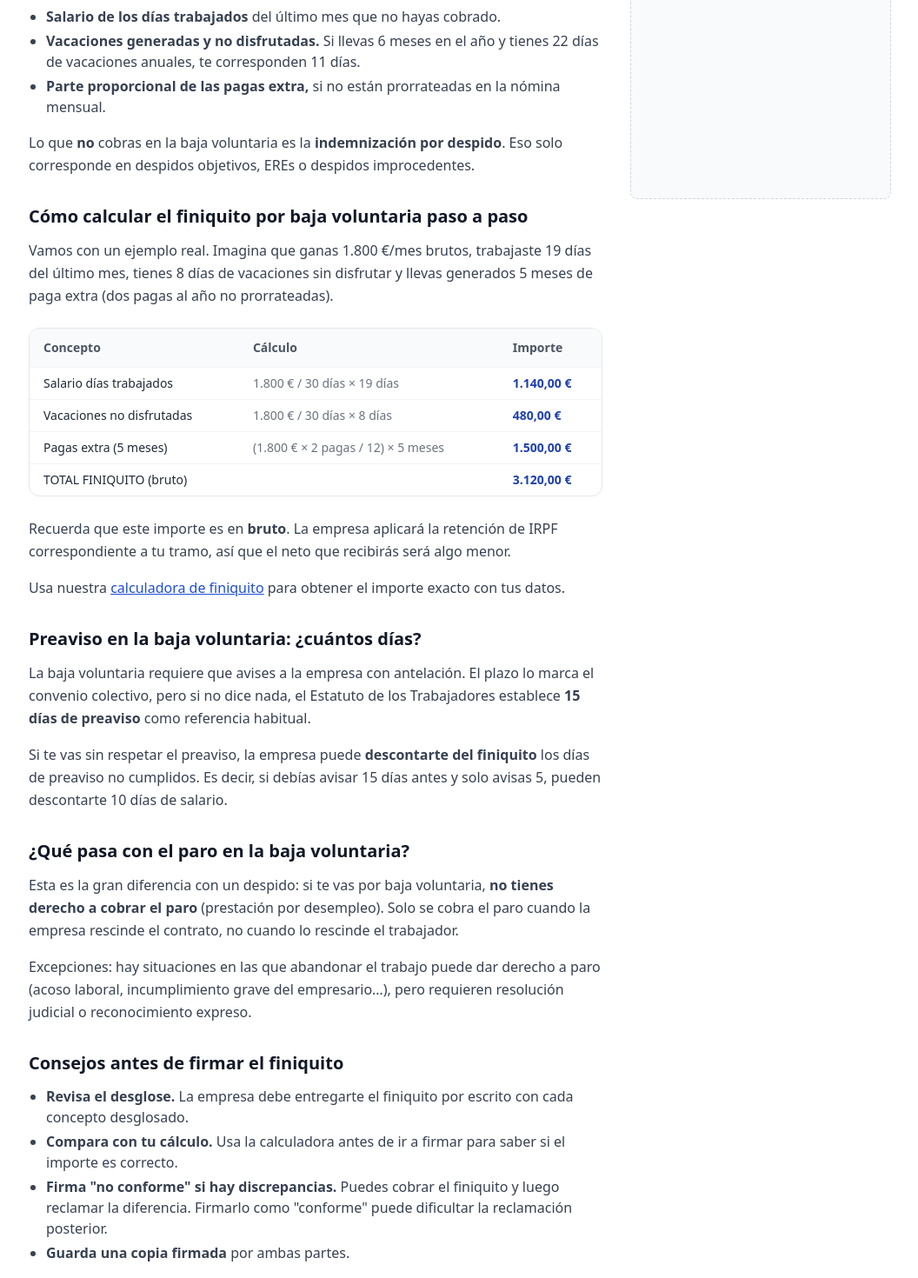
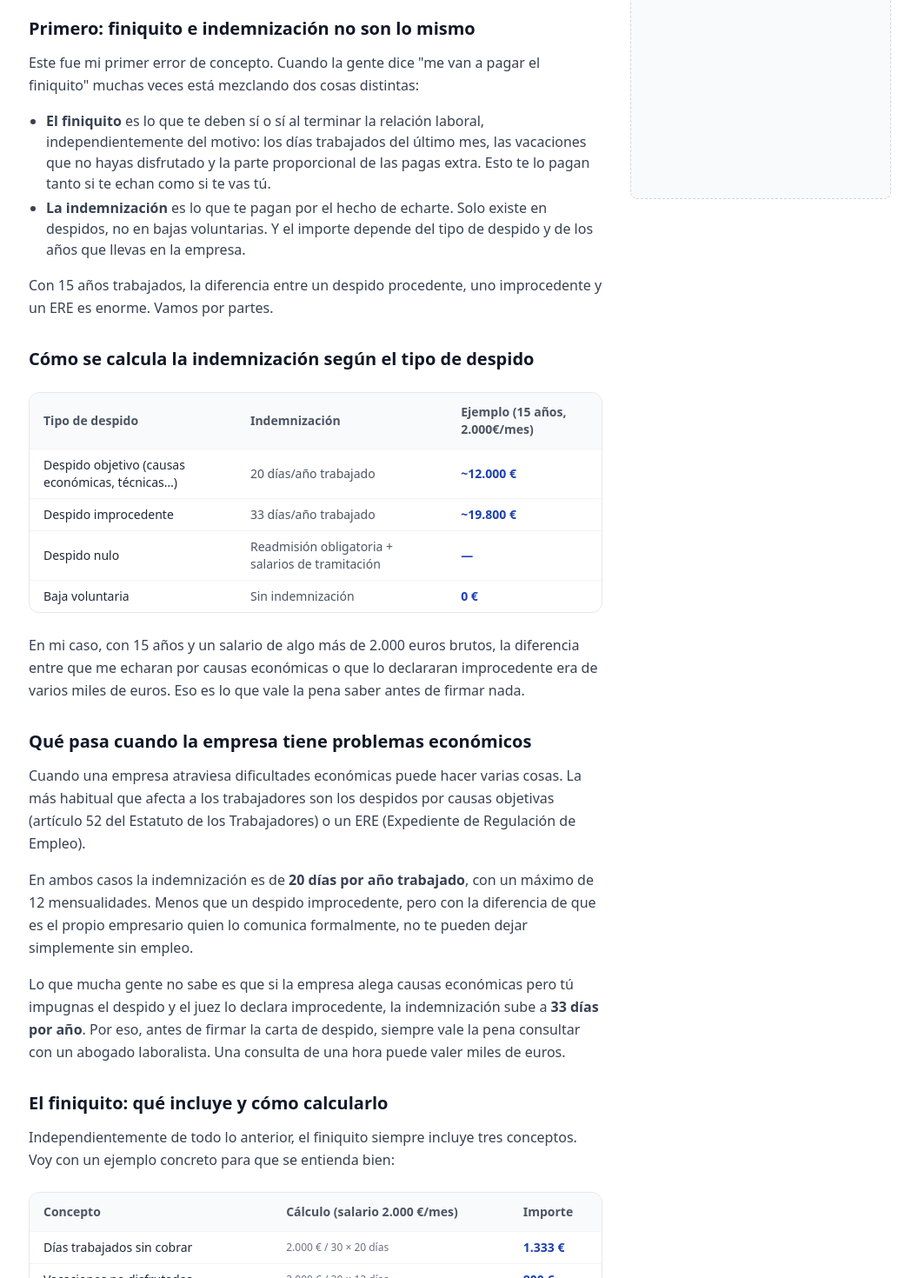
Before and after one commit to Jose-L-Gr-Se/googleadsense, a Next.js app: page /blog/calcular-finiquito-baja-voluntaria in a window 1280 px wide. Shown: the part 460-1930 px from the top of the page at 87% size, without its empty margins (111-1167 px from the left). Built offline with nearby package versions, Linux system fonts and the light colour scheme; no server answers.

Commit message:
Reescribe artículo finiquito con experiencia personal (15 años, empresa en dificultades)

```diff
--- a/app/blog/calcular-finiquito-baja-voluntaria/page.tsx
+++ b/app/blog/calcular-finiquito-baja-voluntaria/page.tsx
@@ -15,42 +15,100 @@ export default function Page() {
   return (
     <ArticleShell meta={meta}>
       <p>
-        Si has decidido dejar tu trabajo voluntariamente, tienes derecho a cobrar un
-        finiquito. Mucha gente cree que en la baja voluntaria no se cobra nada, pero
-        eso es falso. Lo que no cobras es la indemnización por despido, pero el
-        finiquito siempre te corresponde.
+        Hace un tiempo mi empresa pasó por una época bastante mala económicamente.
+        Recortes, rumores, EREs que no llegaban a confirmarse… el ambiente que
+        todos conocemos. Una noche me puse en casa a calcular cuánto me tendrían
+        que pagar si me echaban, después de 15 años trabajados allí. No porque
+        quisiera irme, sino porque quería saber a qué atenerse. Y me sorprendió
+        bastante lo que encontré, tanto para bien como para mal.
+      </p>
+      <p>
+        Esto es lo que aprendí, por si alguien está en la misma situación.
       </p>
 
-      <h2>¿Qué cobra un trabajador que se va por baja voluntaria?</h2>
+      <h2>Primero: finiquito e indemnización no son lo mismo</h2>
       <p>
-        Al ir por baja voluntaria, el finiquito incluye exactamente los mismos
-        conceptos que en cualquier otra salida:
+        Este fue mi primer error de concepto. Cuando la gente dice "me van a pagar
+        el finiquito" muchas veces está mezclando dos cosas distintas:
       </p>
       <ul>
         <li>
-          <strong>Salario de los días trabajados</strong> del último mes que no hayas cobrado.
+          <strong>El finiquito</strong> es lo que te deben sí o sí al terminar la
+          relación laboral, independientemente del motivo: los días trabajados del
+          último mes, las vacaciones que no hayas disfrutado y la parte proporcional
+          de las pagas extra. Esto te lo pagan tanto si te echan como si te vas tú.
         </li>
         <li>
-          <strong>Vacaciones generadas y no disfrutadas.</strong> Si llevas 6 meses
-          en el año y tienes 22 días de vacaciones anuales, te corresponden 11 días.
-        </li>
-        <li>
-          <strong>Parte proporcional de las pagas extra,</strong> si no están
-          prorrateadas en la nómina mensual.
+          <strong>La indemnización</strong> es lo que te pagan por el hecho de
+          echarte. Solo existe en despidos, no en bajas voluntarias. Y el importe
+          depende del tipo de despido y de los años que llevas en la empresa.
         </li>
       </ul>
       <p>
-        Lo que <strong>no</strong> cobras en la baja voluntaria es la{" "}
-        <strong>indemnización por despido</strong>. Eso solo corresponde en despidos
-        objetivos, EREs o despidos improcedentes.
+        Con 15 años trabajados, la diferencia entre un despido procedente, uno
+        improcedente y un ERE es enorme. Vamos por partes.
       </p>
 
-      <h2>Cómo calcular el finiquito por baja voluntaria paso a paso</h2>
+      <h2>Cómo se calcula la indemnización según el tipo de despido</h2>
+
+      <div className="my-6 overflow-x-auto rounded-xl border border-gray-200">
+        <table className="w-full text-sm">
+          <thead className="bg-gray-50 text-left text-gray-600">
+            <tr>
+              <th className="px-4 py-3">Tipo de despido</th>
+              <th className="px-4 py-3">Indemnización</th>
+              <th className="px-4 py-3">Ejemplo (15 años, 2.000€/mes)</th>
+            </tr>
+          </thead>
+          <tbody>
+            {[
+              ["Despido objetivo (causas económicas, técnicas…)", "20 días/año trabajado", "~12.000 €"],
+              ["Despido improcedente", "33 días/año trabajado", "~19.800 €"],
+              ["Despido nulo", "Readmisión obligatoria + salarios de tramitación", "—"],
+              ["Baja voluntaria", "Sin indemnización", "0 €"],
+            ].map(([tipo, calculo, ejemplo]) => (
+              <tr key={tipo as string} className="border-t border-gray-100">
+                <td className="px-4 py-2 font-medium text-gray-800">{tipo}</td>
+                <td className="px-4 py-2 text-gray-600">{calculo}</td>
+                <td className="px-4 py-2 font-semibold text-brand-700">{ejemplo}</td>
+              </tr>
+            ))}
+          </tbody>
+        </table>
+      </div>
 
       <p>
-        Vamos con un ejemplo real. Imagina que ganas 1.800 €/mes brutos, trabajaste
-        19 días del último mes, tienes 8 días de vacaciones sin disfrutar y llevas
-        generados 5 meses de paga extra (dos pagas al año no prorrateadas).
+        En mi caso, con 15 años y un salario de algo más de 2.000 euros brutos,
+        la diferencia entre que me echaran por causas económicas o que lo declararan
+        improcedente era de varios miles de euros. Eso es lo que vale la pena saber
+        antes de firmar nada.
+      </p>
+
+      <h2>Qué pasa cuando la empresa tiene problemas económicos</h2>
+      <p>
+        Cuando una empresa atraviesa dificultades económicas puede hacer varias cosas.
+        La más habitual que afecta a los trabajadores son los despidos por causas
+        objetivas (artículo 52 del Estatuto de los Trabajadores) o un ERE
+        (Expediente de Regulación de Empleo).
+      </p>
+      <p>
+        En ambos casos la indemnización es de <strong>20 días por año trabajado</strong>,
+        con un máximo de 12 mensualidades. Menos que un despido improcedente, pero
+        con la diferencia de que es el propio empresario quien lo comunica
+        formalmente, no te pueden dejar simplemente sin empleo.
+      </p>
+      <p>
+        Lo que mucha gente no sabe es que si la empresa alega causas económicas pero
+        tú impugnas el despido y el juez lo declara improcedente, la indemnización
+        sube a <strong>33 días por año</strong>. Por eso, antes de firmar la carta de
+        despido, siempre vale la pena consultar con un abogado laboralista. Una
+        consulta de una hora puede valer miles de euros.
+      </p>
+
+      <h2>El finiquito: qué incluye y cómo calcularlo</h2>
+      <p>
+        Independientemente de todo lo anterior, el finiquito siempre incluye tres
+        conceptos. Voy con un ejemplo concreto para que se entienda bien:
       </p>
 
       <div className="my-6 overflow-x-auto rounded-xl border border-gray-200">
@@ -58,20 +116,20 @@ export default function Page() {
           <thead className="bg-gray-50 text-left text-gray-600">
             <tr>
               <th className="px-4 py-3">Concepto</th>
-              <th className="px-4 py-3">Cálculo</th>
+              <th className="px-4 py-3">Cálculo (salario 2.000 €/mes)</th>
               <th className="px-4 py-3">Importe</th>
             </tr>
           </thead>
           <tbody>
             {[
-              ["Salario días trabajados", "1.800 € / 30 días × 19 días", "1.140,00 €"],
-              ["Vacaciones no disfrutadas", "1.800 € / 30 días × 8 días", "480,00 €"],
-              ["Pagas extra (5 meses)", "(1.800 € × 2 pagas / 12) × 5 meses", "1.500,00 €"],
-              ["TOTAL FINIQUITO (bruto)", "", "3.120,00 €"],
+              ["Días trabajados sin cobrar", "2.000 € / 30 × 20 días", "1.333 €"],
+              ["Vacaciones no disfrutadas", "2.000 € / 30 × 12 días", "800 €"],
+              ["Parte proporcional pagas extra", "(2.000 × 2) / 12 × 7 meses", "2.333 €"],
+              ["TOTAL FINIQUITO (bruto)", "", "4.466 €"],
             ].map(([concepto, calculo, importe]) => (
               <tr key={concepto as string} className="border-t border-gray-100">
                 <td className="px-4 py-2 font-medium">{concepto}</td>
-                <td className="px-4 py-2 text-gray-500">{calculo}</td>
+                <td className="px-4 py-2 text-gray-500 text-xs">{calculo}</td>
                 <td className="px-4 py-2 font-semibold text-brand-700">{importe}</td>
               </tr>
             ))}
@@ -80,77 +138,51 @@ export default function Page() {
       </div>
 
       <p>
-        Recuerda que este importe es en <strong>bruto</strong>. La empresa aplicará
-        la retención de IRPF correspondiente a tu tramo, así que el neto que
-        recibirás será algo menor.
-      </p>
-
-      <p>
-        Usa nuestra{" "}
+        Usa la{" "}
         <Link href="/calculadora-finiquito" className="text-brand-600 underline">
           calculadora de finiquito
         </Link>{" "}
-        para obtener el importe exacto con tus datos.
+        para obtener el importe exacto con tus datos. El resultado es en bruto,
+        y luego se aplica la retención de IRPF.
       </p>
 
-      <h2>Preaviso en la baja voluntaria: ¿cuántos días?</h2>
+      <h2>Lo más importante: no firmes sin leerlo</h2>
       <p>
-        La baja voluntaria requiere que avises a la empresa con antelación. El plazo
-        lo marca el convenio colectivo, pero si no dice nada, el Estatuto de los
-        Trabajadores establece{" "}
-        <strong>15 días de preaviso</strong> como referencia habitual.
+        Cuando me puse a revisar todo esto con calma entendí algo que antes no tenía
+        tan claro: firmar el finiquito como "conforme" significa que aceptas que
+        el importe es correcto y renuncias a reclamar más. Si hay alguna duda o
+        discrepancia, se puede firmar como <strong>"no conforme"</strong>, cobrar
+        el dinero igualmente, y reclamar la diferencia después.
       </p>
       <p>
-        Si te vas sin respetar el preaviso, la empresa puede <strong>descontarte
-        del finiquito</strong> los días de preaviso no cumplidos. Es decir, si
-        debías avisar 15 días antes y solo avisas 5, pueden descontarte 10 días de
-        salario.
+        Mucha gente firma conforme por las prisas o porque no quiere problemas, y
+        luego ya no puede reclamar nada. Diez minutos revisando los números antes
+        pueden hacer una diferencia real.
       </p>
 
-      <h2>¿Qué pasa con el paro en la baja voluntaria?</h2>
+      <h2>Si te vas tú: baja voluntaria</h2>
       <p>
-        Esta es la gran diferencia con un despido: si te vas por baja voluntaria,{" "}
-        <strong>no tienes derecho a cobrar el paro</strong> (prestación por
-        desempleo). Solo se cobra el paro cuando la empresa rescinde el contrato,
-        no cuando lo rescinde el trabajador.
+        Si eres tú quien decide irse, cobras el finiquito exactamente igual que en
+        los casos anteriores: días trabajados, vacaciones y pagas extra. Lo que no
+        cobras es la indemnización, y tampoco tienes derecho al paro.
       </p>
       <p>
-        Excepciones: hay situaciones en las que abandonar el trabajo puede dar
-        derecho a paro (acoso laboral, incumplimiento grave del empresario…), pero
-        requieren resolución judicial o reconocimiento expreso.
+        Además tienes que avisar con antelación. Lo que dice el convenio colectivo
+        de tu sector, o 15 días si no pone nada. Si no avisas, la empresa puede
+        descontarte esos días del finiquito.
       </p>
 
-      <h2>Consejos antes de firmar el finiquito</h2>
-      <ul>
-        <li>
-          <strong>Revisa el desglose.</strong> La empresa debe entregarte el finiquito
-          por escrito con cada concepto desglosado.
-        </li>
-        <li>
-          <strong>Compara con tu cálculo.</strong> Usa la calculadora antes de ir a
-          firmar para saber si el importe es correcto.
-        </li>
-        <li>
-          <strong>Firma "no conforme" si hay discrepancias.</strong> Puedes cobrar
-          el finiquito y luego reclamar la diferencia. Firmarlo como "conforme"
-          puede dificultar la reclamación posterior.
-        </li>
-        <li>
-          <strong>Guarda una copia firmada</strong> por ambas partes.
-        </li>
-      </ul>
-
       <div className="my-6 rounded-xl bg-brand-50 p-5 border border-brand-100">
-        <p className="font-semibold text-brand-700">Calcula tu finiquito ahora</p>
+        <p className="font-semibold text-brand-700">Calcula tu finiquito antes de firmar nada</p>
         <p className="mt-1 text-sm text-gray-700">
-          Introduce tu salario, días trabajados y vacaciones pendientes para obtener
-          el importe exacto de tu finiquito.
+          Introduce tu salario, los días trabajados y las vacaciones pendientes
+          para saber exactamente cuánto te tienen que pagar.
         </p>
         <Link
           href="/calculadora-finiquito"
           className="mt-3 inline-block rounded-lg bg-brand-600 px-4 py-2 text-sm font-semibold text-white hover:bg-brand-700"
         >
-          Calcular finiquito →
+          Calcular mi finiquito →
         </Link>
       </div>
 
@@ -166,26 +198,26 @@ function FaqJsonLd() {
     mainEntity: [
       {
         "@type": "Question",
-        name: "¿Se cobra finiquito en la baja voluntaria?",
+        name: "¿Cuánto me corresponde si me despiden después de 15 años?",
         acceptedAnswer: {
           "@type": "Answer",
-          text: "Sí. En la baja voluntaria siempre se cobra el finiquito: días trabajados pendientes, vacaciones no disfrutadas y la parte proporcional de las pagas extra. Lo que no se cobra es la indemnización por despido.",
+          text: "Depende del tipo de despido. Por causas económicas: 20 días por año trabajado (unos 12.000€ con salario de 2.000€/mes). Si el despido es improcedente: 33 días por año (unos 19.800€). A esto se suma siempre el finiquito: días trabajados, vacaciones y pagas extra.",
         },
       },
       {
         "@type": "Question",
-        name: "¿Se puede cobrar el paro tras una baja voluntaria?",
+        name: "¿Puedo cobrar el finiquito y luego reclamar si no estoy de acuerdo?",
         acceptedAnswer: {
           "@type": "Answer",
-          text: "No. La prestación por desempleo solo se cobra cuando es la empresa quien rescinde el contrato. Si el trabajador se va por baja voluntaria, no tiene derecho a paro salvo situaciones excepcionales reconocidas judicialmente.",
+          text: "Sí. Firmando el finiquito como 'no conforme' puedes cobrar el dinero y reclamar la diferencia posteriormente. Firmar 'conforme' implica aceptar el importe y dificulta cualquier reclamación posterior.",
         },
       },
       {
         "@type": "Question",
-        name: "¿Cuántos días de preaviso hay que dar en la baja voluntaria?",
+        name: "¿Qué diferencia hay entre finiquito e indemnización?",
         acceptedAnswer: {
           "@type": "Answer",
-          text: "Depende del convenio colectivo. Si el convenio no establece nada, la referencia habitual son 15 días. No respetar el preaviso puede suponer un descuento en el finiquito.",
+          text: "El finiquito incluye los conceptos pendientes al terminar la relación laboral (días trabajados, vacaciones, pagas extra) y corresponde siempre, sea cual sea el motivo. La indemnización es la compensación por el despido y solo existe en ciertos tipos de despido, no en baja voluntaria.",
         },
       },
     ],
```
